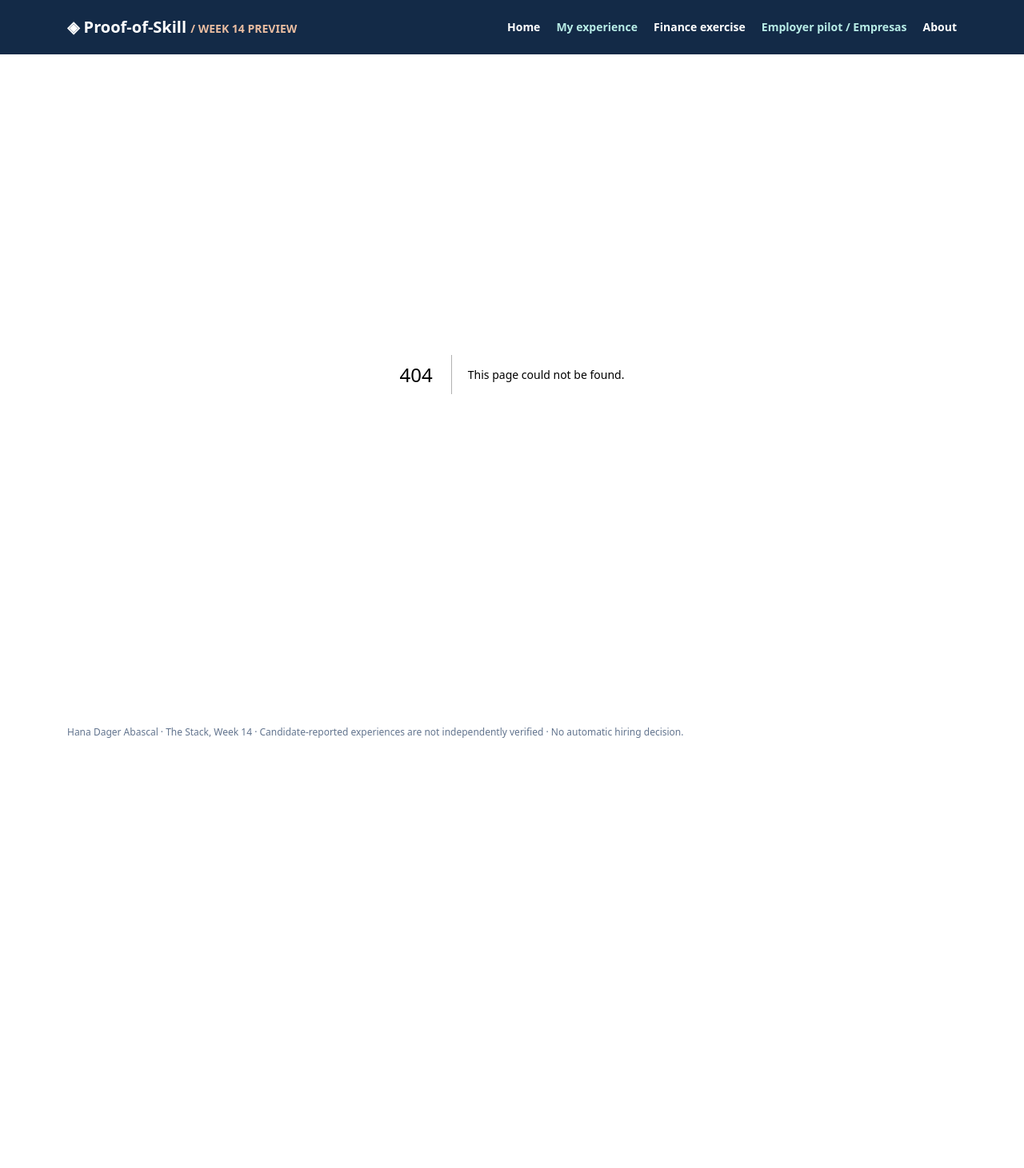
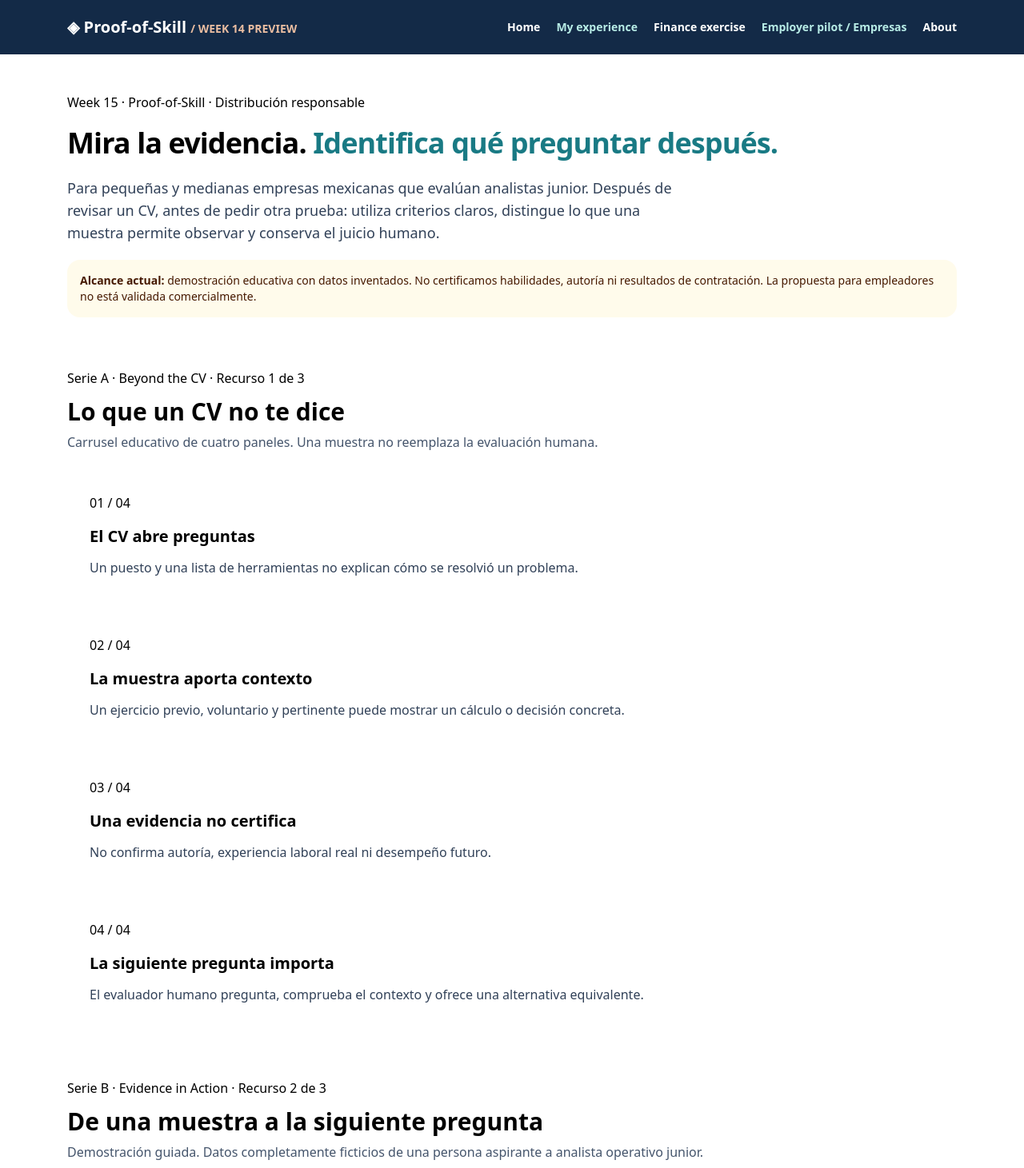
Before and after one commit to hanadagerab/proof-of-skill-week12, a Next.js app: page /week15 in a window 1280 px wide. Before the commit this address had no page. Shown: the top 1461 px of the page at 80% size. Before the commit the page ends 964 px from the top, so only its background shows below. Built offline with nearby package versions, Linux system fonts and the light colour scheme.

Commit message:
feat(week15): add Spanish evidence-grounded public launch experience

```diff
--- /dev/null
+++ b/app/week15/page.tsx
@@ -0,0 +1,24 @@
+import Link from 'next/link';
+export const metadata = {title:'Week 15 | Evidencia para decidir qué preguntar | Proof-of-Skill',description:'Un ejemplo ficticio, tres recursos útiles y límites claros para evaluar evidencia en contratación humana.'};
+export default function Week15(){
+ const panels=[
+ ['01','El CV abre preguntas','Un puesto y una lista de herramientas no explican cómo se resolvió un problema.'],
+ ['02','La muestra aporta contexto','Un ejercicio previo, voluntario y pertinente puede mostrar un cálculo o decisión concreta.'],
+ ['03','Una evidencia no certifica','No confirma autoría, experiencia laboral real ni desempeño futuro.'],
+ ['04','La siguiente pregunta importa','El evaluador humano pregunta, comprueba el contexto y ofrece una alternativa equivalente.']
+ ];
+ return <main lang="es" className="mx-auto max-w-6xl px-5 py-12 md:py-20">
+ <p className="eyebrow">Week 15 · Proof-of-Skill · Distribución responsable</p>
+ <h1 className="mt-4 max-w-4xl text-4xl md:text-6xl font-black tracking-tight leading-tight">Mira la evidencia. <span className="text-[#197a84]">Identifica qué preguntar después.</span></h1>
+ <p className="mt-5 max-w-3xl text-lg text-slate-700">Para pequeñas y medianas empresas mexicanas que evalúan analistas junior. Después de revisar un CV, antes de pedir otra prueba: utiliza criterios claros, distingue lo que una muestra permite observar y conserva el juicio humano.</p>
+ <div className="mt-5 rounded-2xl border border-amber-300 bg-amber-50 p-4 text-sm text-amber-950"><strong>Alcance actual:</strong> demostración educativa con datos inventados. No certificamos habilidades, autoría ni resultados de contratación. La propuesta para empleadores no está validada comercialmente.</div>
+ <section aria-labelledby="a" className="mt-16"><p className="eyebrow">Serie A · Beyond the CV · Recurso 1 de 3</p><h2 id="a" className="mt-3 text-3xl font-black">Lo que un CV no te dice</h2><p className="mt-2 text-slate-600">Carrusel educativo de cuatro paneles. Una muestra no reemplaza la evaluación humana.</p><div className="mt-6 grid gap-4 md:grid-cols-2">{panels.map(([n,title,body])=><article key={n} className="surface p-7 border-t-4 border-t-[#197a84]"><p className="eyebrow">{n} / 04</p><h3 className="mt-4 text-xl font-bold">{title}</h3><p className="mt-3 leading-relaxed text-slate-700">{body}</p></article>)}</div></section>
+ <section aria-labelledby="b" className="mt-16"><p className="eyebrow">Serie B · Evidence in Action · Recurso 2 de 3</p><h2 id="b" className="mt-3 text-3xl font-black">De una muestra a la siguiente pregunta</h2><p className="mt-2 text-slate-600">Demostración guiada. Datos completamente ficticios de una persona aspirante a analista operativo junior.</p>
+ <div className="mt-6 grid gap-5 lg:grid-cols-2"><article className="surface p-6"><p className="eyebrow">Entrada ficticia · Tabla ilustrativa</p><h3 className="mt-3 text-xl font-bold">12 pedidos y sus entregas</h3><table className="mt-5 w-full text-sm"><thead><tr className="border-b text-left"><th className="py-3">Pedidos</th><th>Entrega en fecha</th><th>Retrasos</th></tr></thead><tbody><tr><td className="py-3">12</td><td>10</td><td>2</td></tr></tbody></table><p className="mt-4 text-sm text-slate-600">Cálculo mostrado: 10 / 12 = 83.3 % a tiempo. La muestra no tiene procedencia verificada.</p></article>
+ <article className="surface p-6"><p className="eyebrow">Método → salida útil</p><h3 className="mt-3 text-xl font-bold">Criterio predefinido</h3><p className="mt-2">Identificar retrasos y explicar una métrica operativa.</p><dl className="mt-5 space-y-4 text-sm"><div><dt className="font-black text-teal-800">Observación sustentada</dt><dd>En esta tabla se cuentan dos retrasos y se calcula 83.3 % de entregas a tiempo.</dd></div><div><dt className="font-black text-rose-800">Inferencia no sustentada</dt><dd>Que la persona creó el archivo, dominó la operación o tendrá buen desempeño.</dd></div><div><dt className="font-black">Información pendiente</dt><dd>Fuentes, criterios de exclusión, validación de fechas y contexto original.</dd></div><div><dt className="font-black">Pregunta humana</dt><dd>¿Cómo comprobaste las fechas y definiste el denominador?</dd></div></dl></article></div>
+ <p className="mt-4 text-sm text-slate-600">La persona puede aclarar o corregir lo presentado. Si decide no aportar evidencia, necesita una vía de consideración equivalente; la supervisión de esa obligación aún no está implementada.</p></section>
+ <section aria-labelledby="c" className="mt-16"><p className="eyebrow">Serie C · The Human Standard · Recurso 3 de 3</p><h2 id="c" className="mt-3 text-3xl font-black">Evidencia opcional. Consideración equivalente.</h2><div className="mt-6 grid gap-4 sm:grid-cols-2 lg:grid-cols-3">{[['Participación voluntaria','Una muestra extra no debe convertirse en requisito oculto.'],['Sin cobro al candidato','El modelo comercial propuesto cobra al empleador, no a la persona candidata.'],['Alternativa equivalente','Quien no participe merece una vía justa; la ejecución y auditoría siguen pendientes.'],['Decisión humana','No hay rechazo ni certificación automática.'],['Derecho a corregir','Las afirmaciones deben poder aclararse antes de su uso.'],['Límites explícitos','La procedencia y la autoría de un archivo no se dan por verificadas.']].map(([t,d])=><article key={t} className="rounded-2xl bg-[#132a47] p-6 text-white"><h3 className="font-bold text-lg">{t}</h3><p className="mt-3 text-sm leading-relaxed text-slate-200">{d}</p></article>)}</div></section>
+ <section aria-labelledby="process" className="mt-16 surface p-7 md:p-10"><p className="eyebrow">Método creativo · Pendiente de aprobación humana</p><h2 id="process" className="mt-2 text-2xl font-black">Cómo se produjo esta explicación</h2><p className="mt-3 text-slate-700">Investigación del problema → redacción delimitada → diseño visual → auditoría de afirmaciones → revisión de estilo → corrección y aprobación humana. El ejemplo de 12 pedidos es sintético. El material es un borrador de publicación, no evidencia de pruebas con empleadores.</p><p className="mt-4 text-sm text-slate-500">Otros conceptos propuestos: «Cuando la experiencia cuesta explicarla»; «Qué incluye una revisión de evidencia»; «Lo que nunca afirmaremos saber».</p></section>
+ <div className="mt-12 rounded-3xl bg-[#f3f1eb] p-7 md:p-10"><h2 className="text-2xl font-black">¿Qué te serviría revisar ahora?</h2><p className="mt-3 max-w-2xl text-slate-700">Explora el piloto hipotético para empresas y sus supuestos económicos. No hay pago ni compromiso de contratación.</p><Link href="/employer-pilot" className="btn mt-5">Explorar piloto para empresas →</Link><p className="mt-3 text-xs text-slate-600">La participación candidata es opcional; ninguna demostración automatiza decisiones laborales.</p></div>
+ </main>
+}
```
